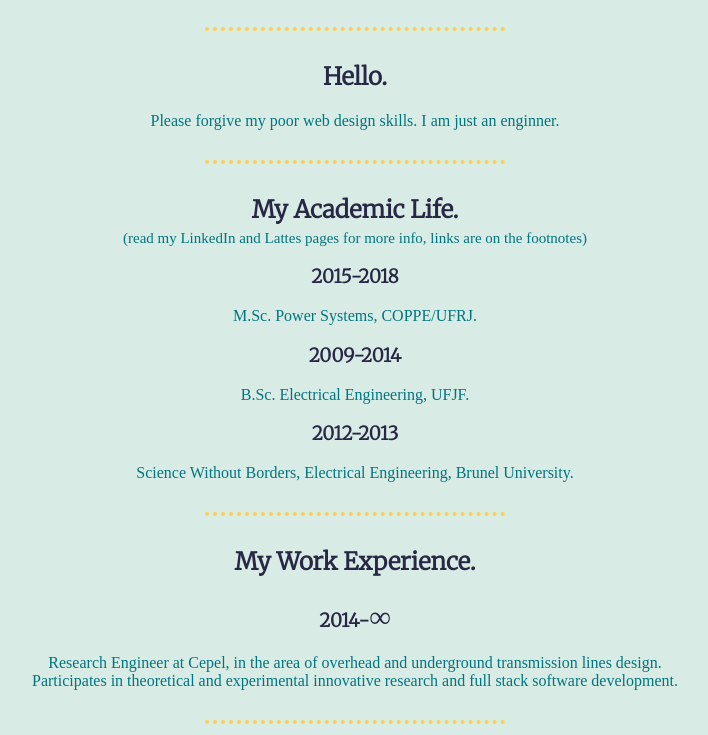
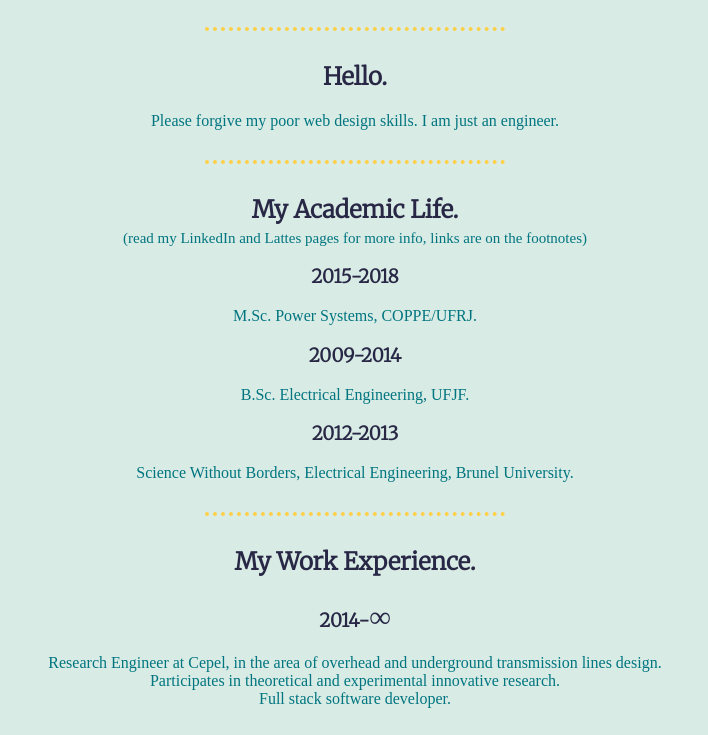
Before and after one commit to reisarthur/cv, a plain HTML site: page index.html in a window 1280 px wide. Shown: the part 213-948 px from the top of the page, without its empty margins (285-993 px from the left). Drawn offline with Linux system fonts and the light colour scheme.

Commit message:
FIX: Spell-check

```diff
--- a/index.html
+++ b/index.html
@@ -35,7 +35,7 @@
     <div class="middle-container">
       <div class="profile">
         <h2>Hello.</h2>
-        <p>Please forgive my poor web design skills. I am just an enginner.</p>
+        <p>Please forgive my poor web design skills. I am just an engineer.</p>
       </div>
 
 
@@ -63,7 +63,8 @@
         <div class="skill-row">
           <h3>2014-<span style="font-size:30px;">&#8734;</span></h3>
           <p>Research Engineer at Cepel, in the area of overhead and underground transmission lines design.<br>
-            Participates in theoretical and experimental innovative research and full stack software development.</p>
+            Participates in theoretical and experimental innovative research.<br>
+            Full stack software developer.</p>
         </div>
       </div>
 
```
